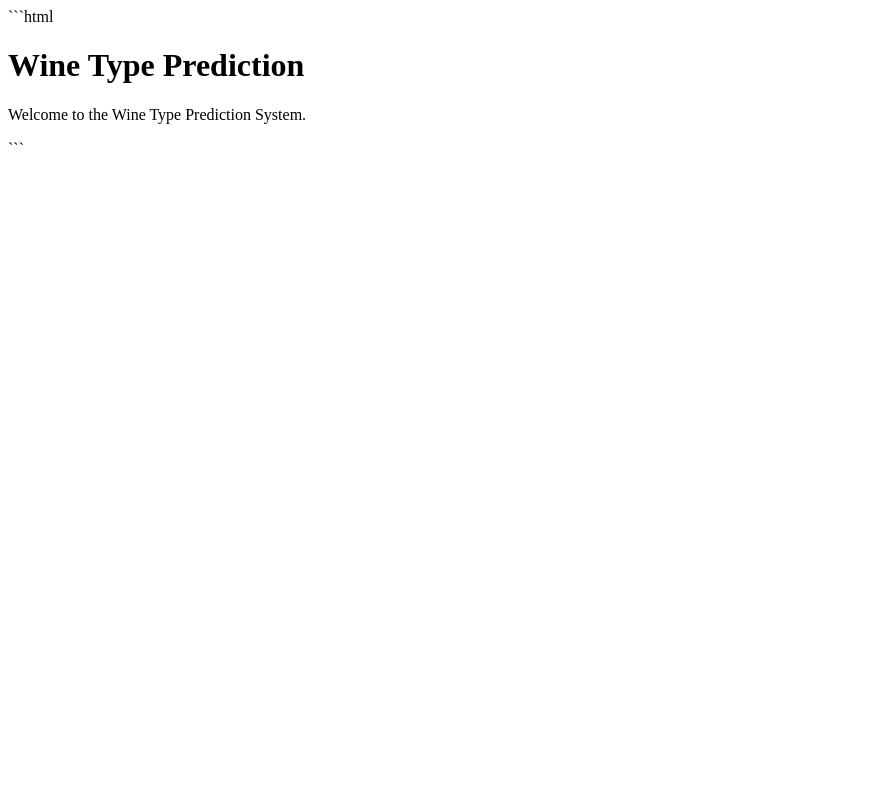
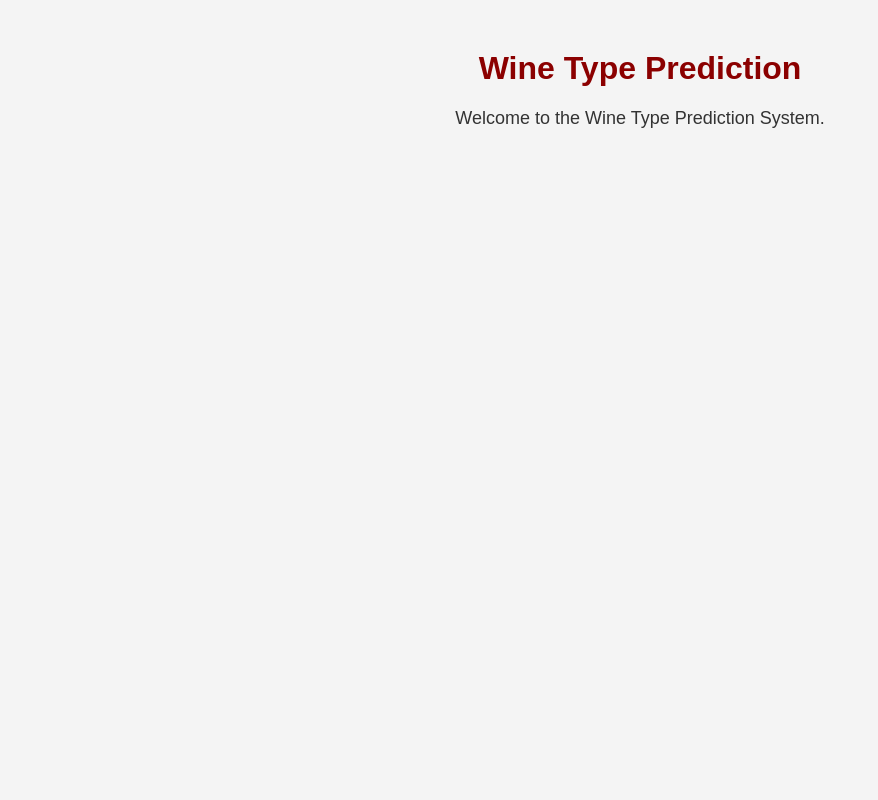
Before and after one commit to Rima-005/Wine-Type-Prediction, a Flask app: page / in a window 1280 px wide. Shown: the whole page, without its empty margins (0-878 px from the left). Run offline with Flask 3, Linux system fonts and the light colour scheme; parts of the project's set-up code (start-up, migrations or seed data) failed here and were passed over.

Commit message:
Add basic styling to home page

````diff
--- a/static/style.css
+++ b/static/style.css
@@ -0,0 +1,17 @@
+body {
+    margin: 0;
+    padding: 0;
+    font-family: Arial, sans-serif;
+    background: #f4f4f4;
+    text-align: center;
+}
+
+h1 {
+    color: #8B0000;
+    margin-top: 50px;
+}
+
+p {
+    font-size: 18px;
+    color: #333;
+}
--- a/templates/index.html
+++ b/templates/index.html
@@ -1,10 +1,11 @@
-```html
+
 <!DOCTYPE html>
 <html lang="en">
 <head>
     <meta charset="UTF-8">
     <meta name="viewport" content="width=device-width, initial-scale=1.0">
     <title>Wine Type Prediction</title>
+    <link rel="stylesheet" href="{{ url_for('static', filename='style.css') }}">
 </head>
 <body>
 
@@ -14,4 +15,3 @@
 
 </body>
 </html>
-```
````
